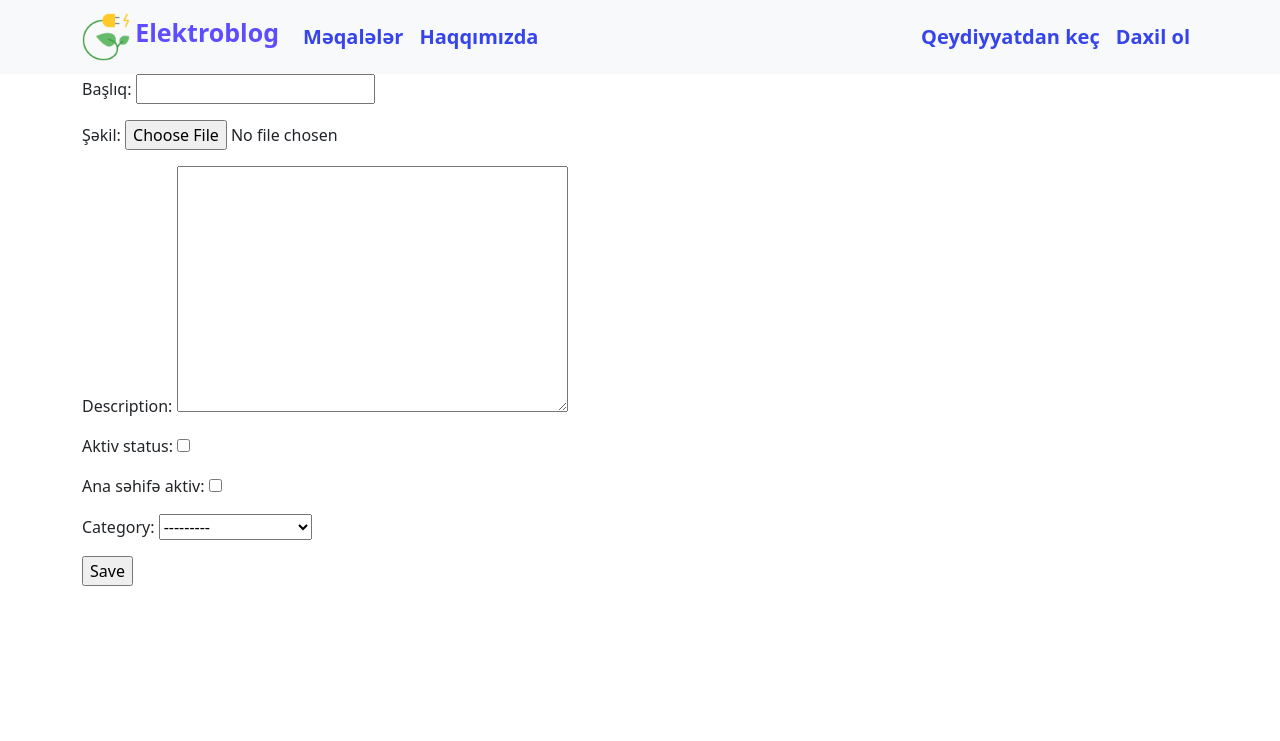
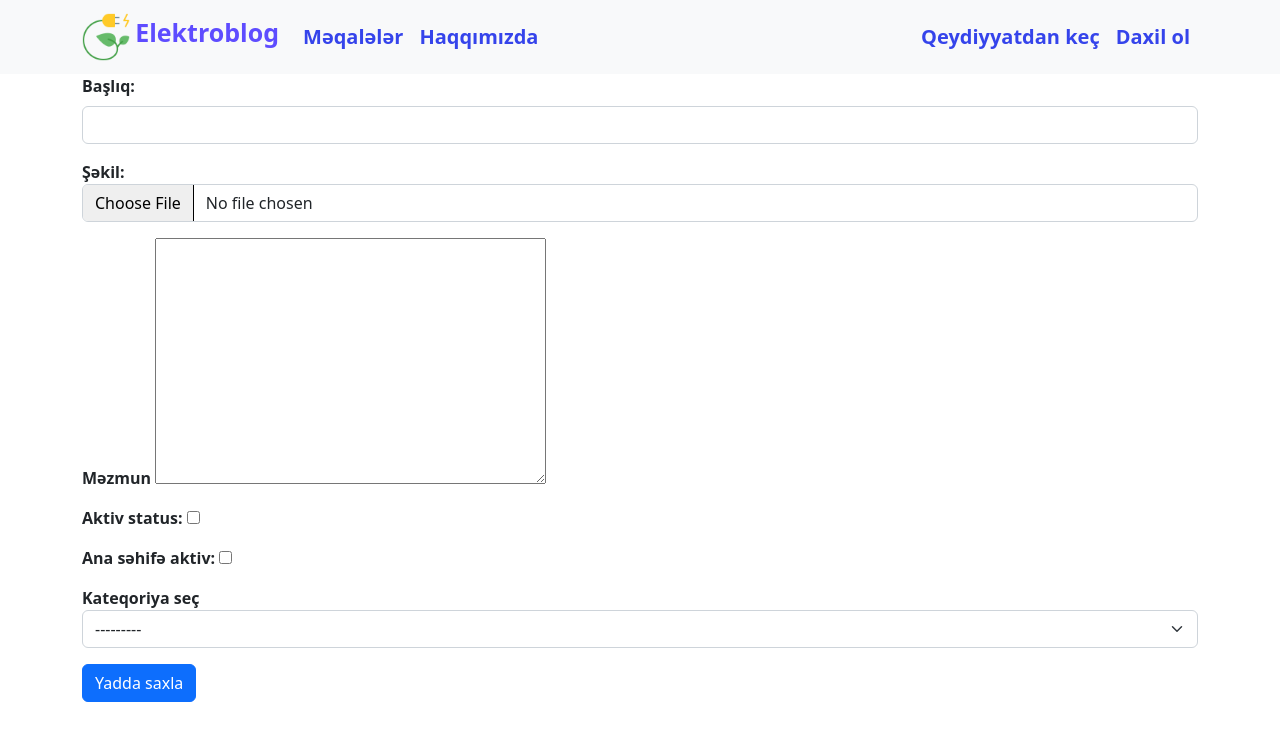
Before and after one commit to SahibFarhadov/MyBlog, a Django app: page /meqale/meqale_yaz in a window 1280 px wide. Shown: the top 741 px of the page. Run offline with Django 4.2, Linux system fonts and the light colour scheme; data comes from the database, SQL or seed files in the repository; both versions use the stored data as it was after the commit; some libraries are stand-ins or nearby versions.

Commit message:
Meqale yaz sehifesinde olan input elementleri javascript ile yazildi. Django ile yazmaq zulumdu :D

```diff
--- a/Blog/forms.py
+++ b/Blog/forms.py
@@ -0,0 +1,18 @@
+from django import forms
+from .models import Blog
+
+class AddBlogForm(forms.ModelForm):
+	class Meta:
+		model = Blog
+		fields=("titleofblog","image","description","is_active","is_home","category")
+		widgets={
+			'titleofblog':forms.TextInput(attrs={'class':'form-control'}),
+
+		}
+
+"""
+	'image':forms.FileInput(attrs={'class':'form-control'}),
+			'is_active':forms.CheckboxInput(attrs={'class':'form-check-input'}),
+			'is_home':forms.CheckboxInput(attrs={'class':'form-check-input'}),
+			'category':forms.Select(attrs={'class':'form-select'}),
+"""
--- /dev/null
+++ b/Blog/static/Blog/script/meqaleyaz.js
@@ -0,0 +1,15 @@
+document.getElementsByTagName("body")[0].onload=myfunc
+
+function myfunc(argument) {
+	let labelelements=document.querySelectorAll("p label")
+	for(let x=0;x<labelelements.length;x++){
+		labelelements[x].style.fontWeight="bold"
+	}
+	labelelements[labelelements.length-1].innerHTML="Kateqoriya seç"
+	labelelements[2].innerHTML="Məzmun"
+	document.querySelector("p>label").setAttribute("class","form-label")
+	document.getElementById("id_image").setAttribute('class','form-control mb-3')
+	document.getElementById("id_titleofblog").setAttribute('class','form-control mb-3')
+	document.querySelector("p>select").setAttribute('class','form-select')
+	document.querySelector("input[type='submit']").setAttribute('class','btn btn-primary')
+}
--- a/Blog/templates/Blog/meqale_yaz.html
+++ b/Blog/templates/Blog/meqale_yaz.html
@@ -2,15 +2,16 @@
 {% load static %}
 
 {% block content %}
-	<div class="container">
+	<div class="container mb-3">
 		<form method="post" enctype="multipart/form-data">
 			{% csrf_token %}
 			{{form.media}}
 		    {{ form.as_p }}
-		    <input type="submit" value="Save">
+		    <input type="submit" value="Yadda saxla">
 		</form>
 	</div>
 {% endblock %}
 
-
-{%block scripts%}{%endblock%}
+{%block scripts%}
+	<script type="text/javascript" src="{%static 'Blog/script/meqaleyaz.js'%}"></script>
+{%endblock%}
--- a/Blog/views.py
+++ b/Blog/views.py
@@ -1,11 +1,13 @@
 from django.shortcuts import render,redirect
 from .models import Blog,Category
 from django.views.generic.edit import CreateView
+from .forms import AddBlogForm
 
 class BlogCreateView(CreateView):
 	model=Blog
-	fields=["titleofblog","image","description","is_active","is_home","category"]
+	#fields=["titleofblog","image","description","is_active","is_home","category"]
 	template_name="Blog/meqale_yaz.html"
+	form_class=AddBlogForm
 
 def home(request):
 	blogs=Blog.objects.all()
```
Also changed, not shown: db.sqlite3, uploads/blogs/2023/07/1-duzgun_aFIz4xc.PNG (added).
